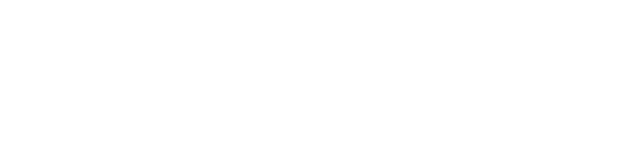
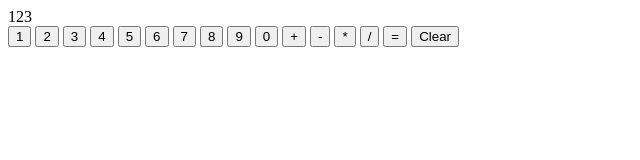
Before and after one commit to Moocifur/calculator, a plain HTML site: page index.html in a window 1280 px wide. Shown: the whole page, without its empty margins (0-640 px from the left). Drawn offline with Linux system fonts and the light colour scheme.

Commit message:
added buttons and a button class handle in html

```diff
--- a/index.html
+++ b/index.html
@@ -7,6 +7,32 @@
     <link rel="stylesheet" href="styles.css">
 </head>
 <body>
+    <div id="calculator">
+
+        <div id="display">123</div>
+
+        <button class="number">1</button>
+        <button class="number">2</button>
+        <button class="number">3</button>
+        <button class="number">4</button>
+        <button class="number">5</button>
+        <button class="number">6</button>
+        <button class="number">7</button>
+        <button class="number">8</button>
+        <button class="number">9</button>
+        <button class="number">0</button>
+
+        <button>+</button>
+        <button>-</button>
+        <button>*</button>
+        <button>/</button>
+
+        <button>=</button>
+
+        <button>Clear</button>
+    </div>
+
+
 
 
 <script src="main.js"></script>
```
